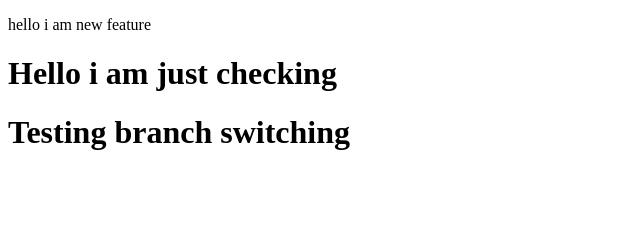
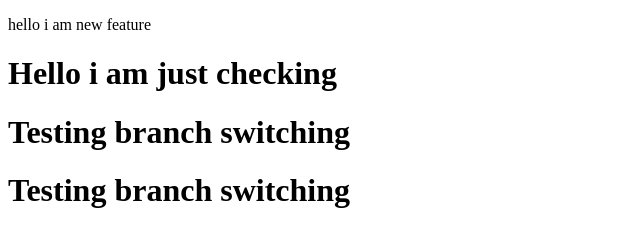
Before and after one commit to sudeepfr/finalPractice, a plain HTML site: page index.html in a window 1280 px wide. Shown: the whole page, without its empty margins (0-640 px from the left). Drawn offline with Linux system fonts and the light colour scheme.

Commit message:
just checking

```diff
--- a/index.html
+++ b/index.html
@@ -9,5 +9,6 @@
     <p> hello i am  new feature </p>
     <h1> Hello i am just checking </h1>
     <h1>Testing branch switching </h1>
+    <h1>Testing branch switching </h1>
 </body>
 </html>
```
